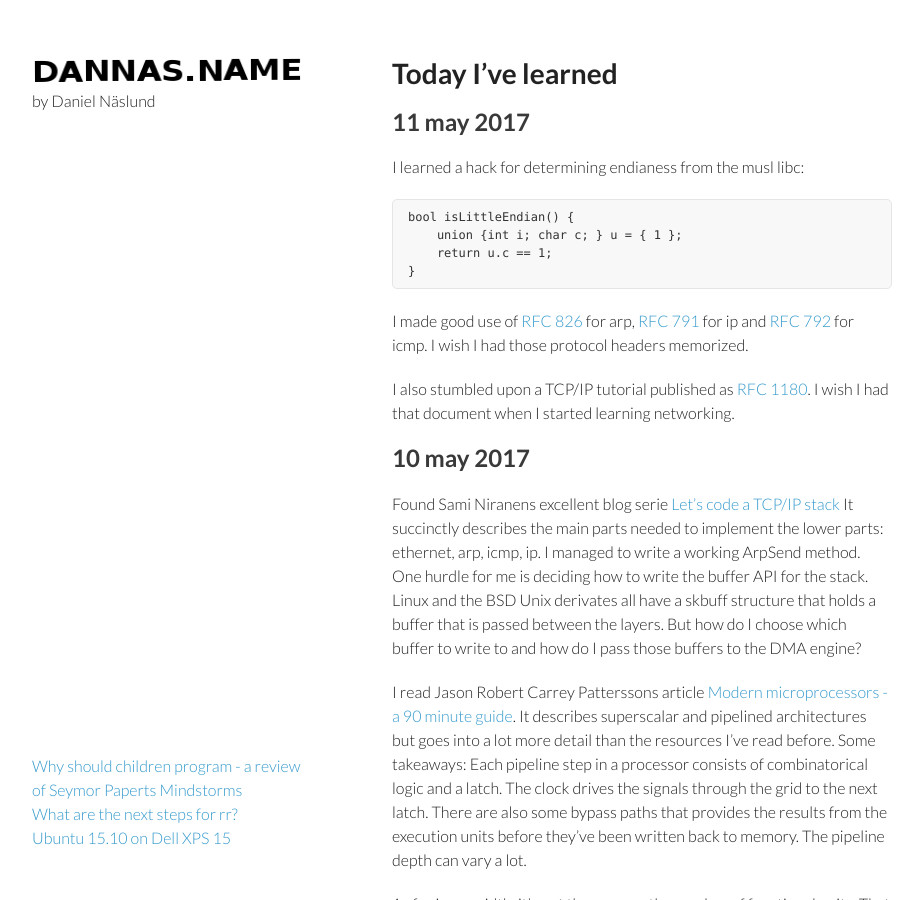
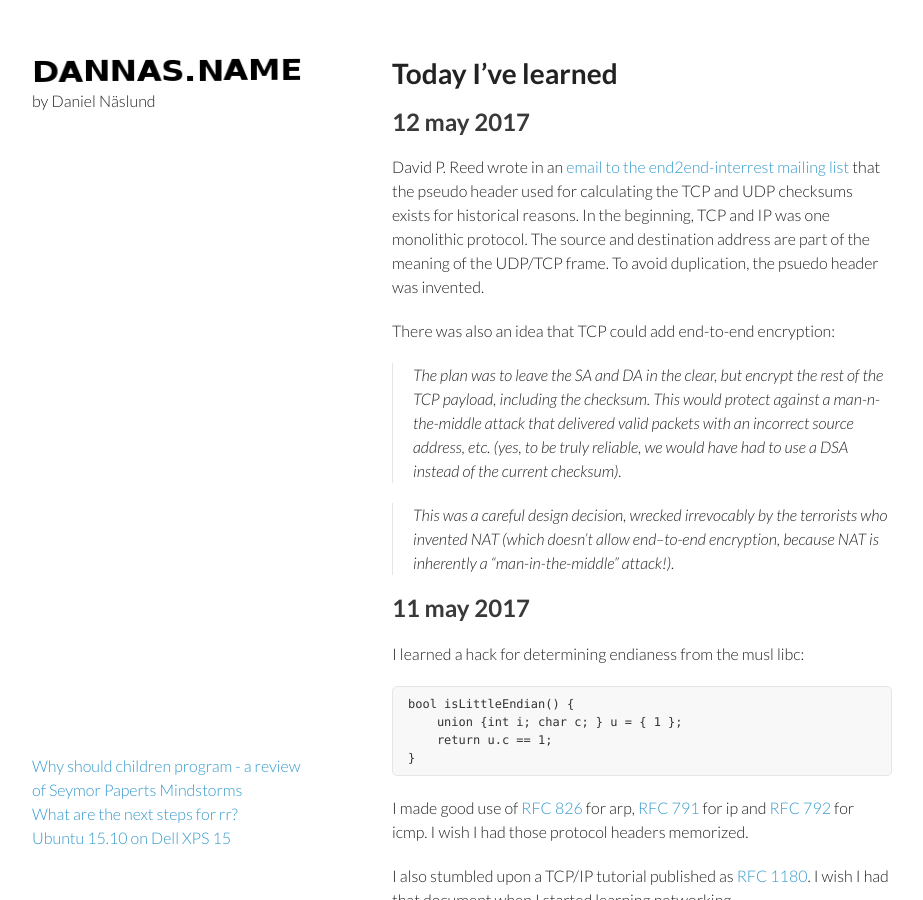
Before and after one commit to dannas/dannas.github.com, a Jekyll site: the page built from TIL.markdown, in a window 1280 px wide and 900 px high. Shown: the whole window, without its empty margins (178-1101 px from the left). Built offline with Jekyll 4.4.1, drawn with Linux system fonts in a browser that asks for light colours; our own code applies the rules of GitHub Pages for plain Markdown files.

Commit message:
Yet another TIL

```diff
--- a/TIL.markdown
+++ b/TIL.markdown
@@ -1,4 +1,23 @@
 # Today I've learned
+
+## 12 may 2017
+David P. Reed wrote in an [email to the end2end-interrest mailing list](http://www.postel.org/pipermail/end2end-interest/2005-February/004616.html)
+that the pseudo header used for calculating the TCP and UDP checksums exists
+for historical reasons. In the beginning, TCP and IP was one  monolithic
+protocol. The source and destination address are part of the meaning of the
+UDP/TCP frame. To avoid duplication, the psuedo header was invented.
+
+There was also an idea that TCP could add end-to-end encryption:
+
+> The plan was to leave the SA and DA in the clear, but
+> encrypt the rest of the TCP payload, including the checksum.  This would
+> protect against a man-n-the-middle attack that delivered valid packets
+> with an incorrect source address, etc. (yes, to be truly reliable, we
+> would have had to use a DSA instead of the current checksum).
+
+> This was a careful design decision, wrecked irrevocably by the
+> terrorists who invented NAT (which doesn't allow end--to-end encryption,
+> because NAT is inherently a "man-in-the-middle" attack!).
 
 ## 11 may 2017
 I learned a hack for determining endianess from the musl libc:
```
